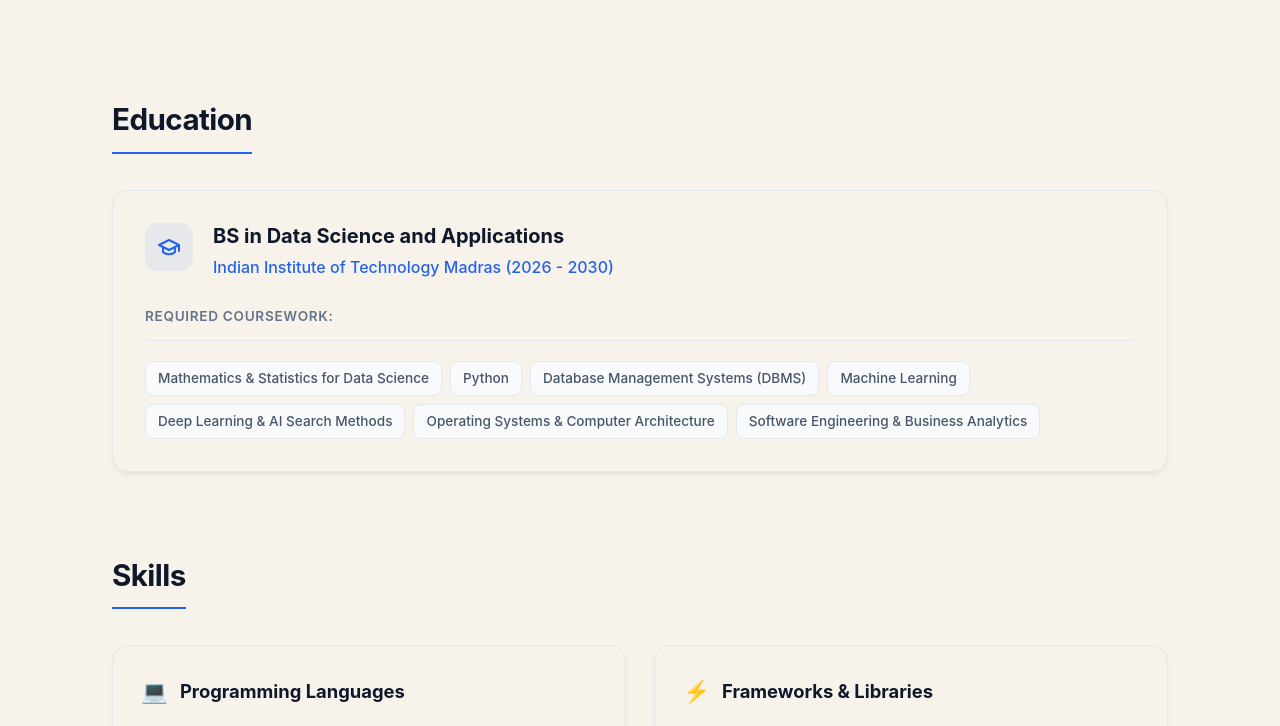
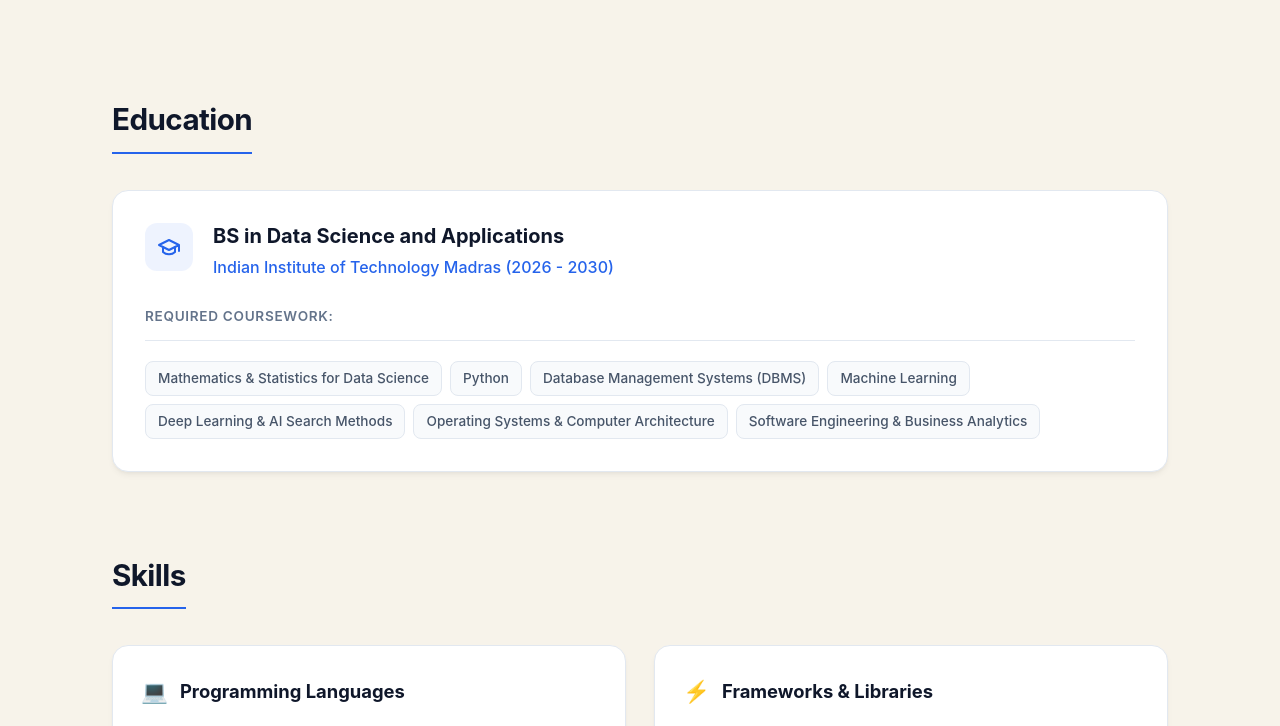
Before and after one commit to aniketcodes101/aniketcodes101.github.io, a plain HTML site: page index.html in a window 1280 px wide. Shown: the part 508-1234 px from the top of the page. Drawn offline with Linux system fonts and the light colour scheme.

Commit message:
Update styles.css

```diff
--- a/styles.css
+++ b/styles.css
@@ -9,7 +9,7 @@
     --accent-hover: #1d4ed8;
     --accent-light: rgba(37, 99, 235, 0.08);
     --border-color: #e2e8f0;
-    --card-bg: #F7F3EA;
+    --card-bg: #FFFFFF;
     --card-shadow: 0 4px 6px -1px rgba(0, 0, 0, 0.05), 0 2px 4px -2px rgba(0, 0, 0, 0.05);
     --card-shadow-hover: 0 12px 24px -4px rgba(0, 0, 0, 0.08), 0 4px 6px -2px rgba(0, 0, 0, 0.04);
     --font-sans: -apple-system, BlinkMacSystemFont, 'Segoe UI', Roboto, 'Helvetica Neue', Arial, sans-serif;
@@ -21,7 +21,7 @@
 
 [data-theme="dark"] {
     --bg-primary: #101417;
-    --bg-secondary: #111827;
+    --bg-secondary: #181F23;
     --bg-tertiary: #1e293b;
     --text-primary: #f8fafc;
     --text-secondary: #cbd5e1;
```
